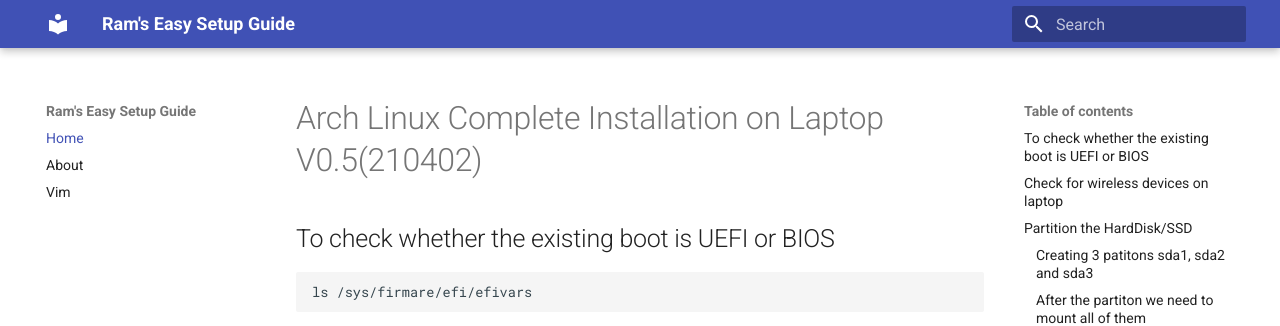
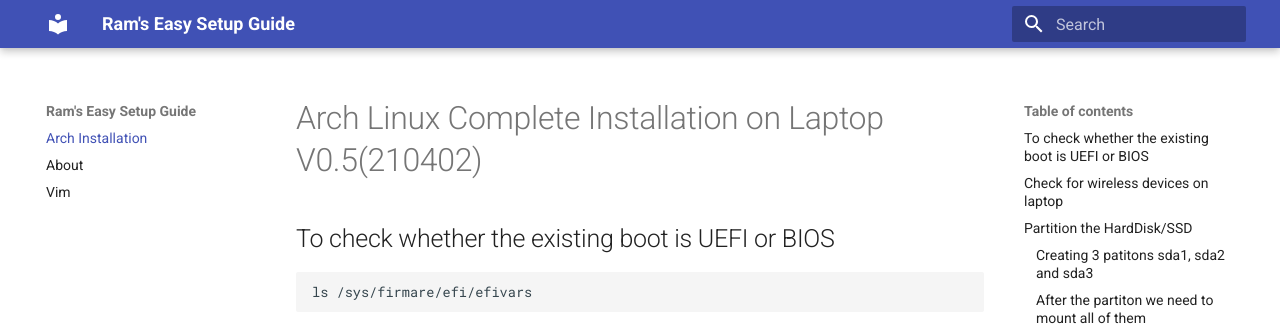
Before and after one commit to ram19890/premnathenterprises.com, an MkDocs documentation site: the page built from docs/index.md, in a window 1280 px wide. Shown: the top 326 px of the page. Built offline with MkDocs 1.6.1 and Material for MkDocs 9.7.7, drawn with Linux system fonts in a browser that asks for light colours.

Commit message:
changed Home>Arch Install

```diff
--- a/mkdocs.yml
+++ b/mkdocs.yml
@@ -2,6 +2,6 @@
 theme:
     name: material
 nav:
-    - Home: index.md
+    - Arch Installation: index.md
     - About: about.md
     - Vim: ./Vim.md
```
